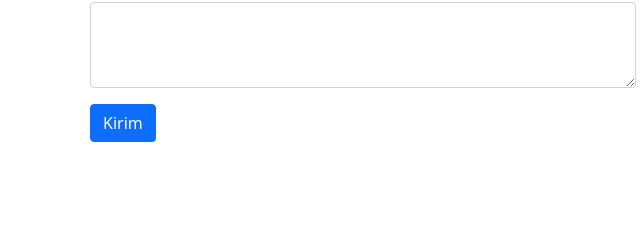
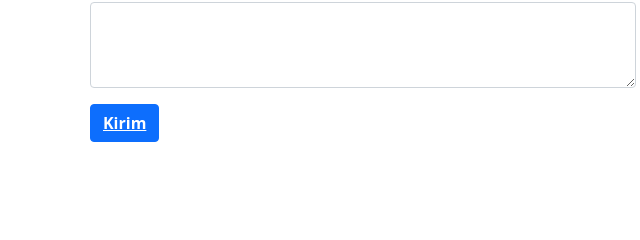
Before and after one commit to HidayatulNasution/HidayatulNasution.github.io, a plain HTML site: page index.html in a window 1280 px wide. Shown: the part 3570-3810 px from the top of the page, 277-917 px from the left. Drawn offline with nearby package versions, Linux system fonts and the light colour scheme.

Commit message:
add link
add link wa

```diff
--- a/index.html
+++ b/index.html
@@ -196,7 +196,7 @@
                 <textarea class="form-control" id="pesan" rows="3"></textarea>
               </div>
 
-              <button type="submit" class="btn btn-primary">Kirim</button>
+              <button type="submit" class="btn btn-primary"><a href="https://wa.me/6281248119578" class="text-white fw-bold">Kirim</a></button>
             </form>
           </div>
         </div>
```
